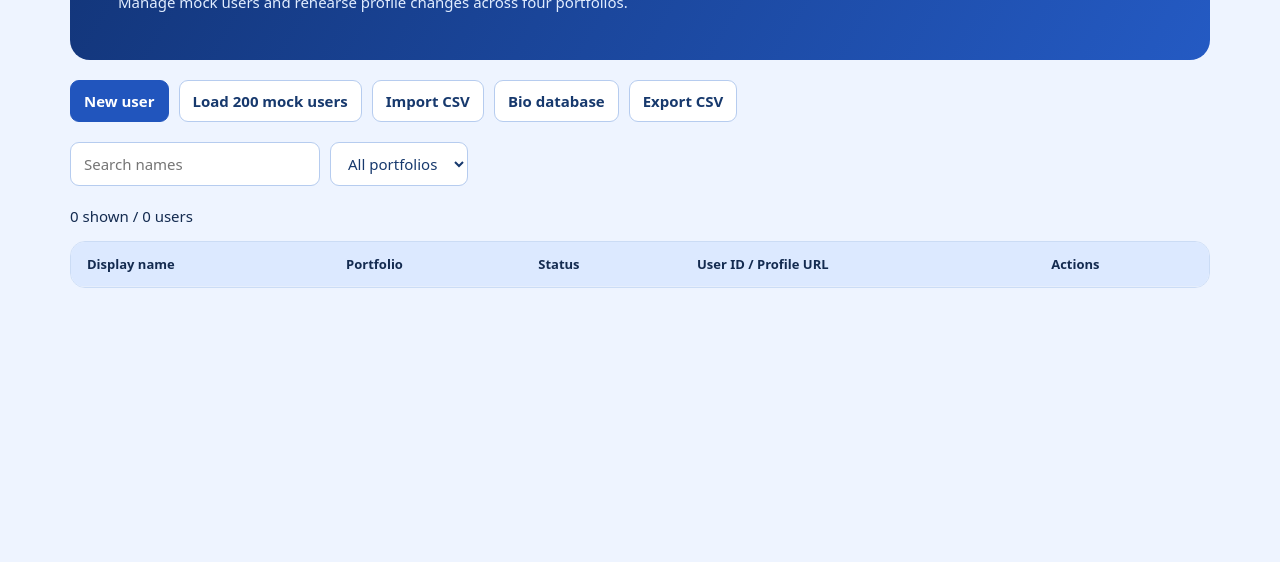
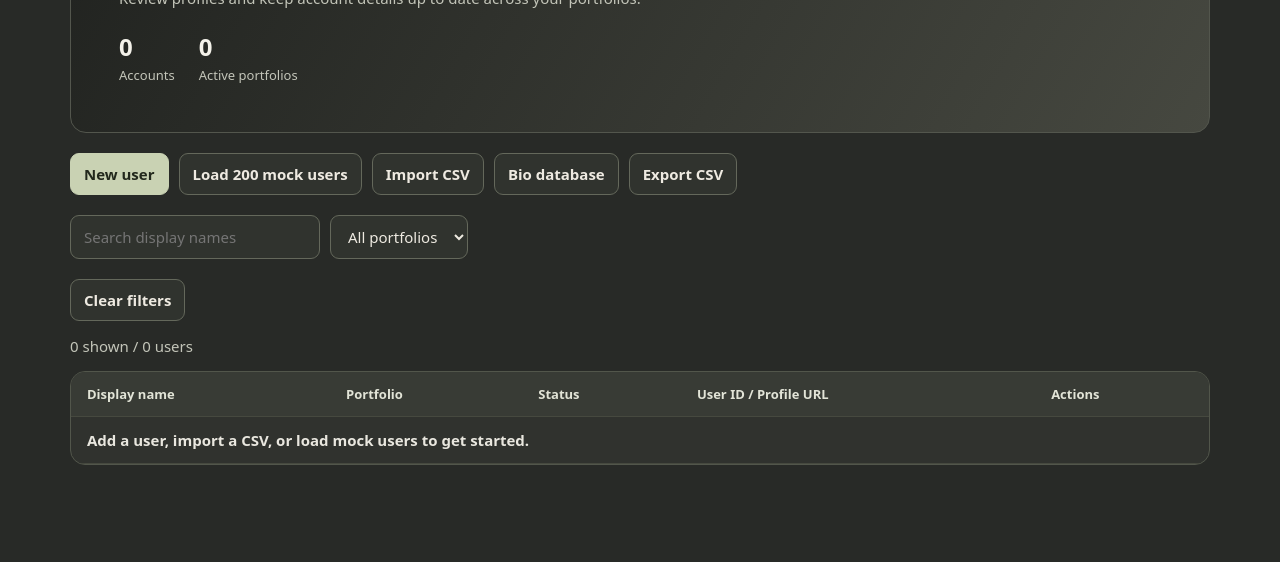
Before and after one commit to Bekono27/fbst, a website: page User-Workspace/index.html in a window 1280 px wide. Shown: the part 238-800 px from the top of the page. Drawn offline with Linux system fonts and the light colour scheme.

Commit message:
Redesign account maintenance with Aurant dark styling

```diff
--- a/User-Workspace/index.html
+++ b/User-Workspace/index.html
@@ -26,11 +26,32 @@ dialog{border:1px solid #b6ccef;border-radius:16px;width:min(510px,94vw);color:#
 dialog::backdrop{background:#10234daa}
 label.field{display:grid;gap:4px;margin:10px 0}
 textarea{min-height:75px}
-</style><header>User Workspace</header><main>
-<section class="hero"><h1>User directory</h1><p>Manage mock users and rehearse profile changes across four portfolios.</p></section>
+
+body{background:#282a27;color:#e9e7df;font-family:"Instrument Sans",system-ui,sans-serif}
+header{background:#191b19;border-bottom:1px solid #383b35;color:#e9e7df;letter-spacing:.14em;font-size:13px}
+.hero{background:linear-gradient(120deg,#20221f,#464840);border:1px solid #53564d;border-radius:16px}
+.hero p,small{color:#c3c5b9}
+button,select,input,textarea{background:#30332e;color:#eeeae1;border-color:#64685b}
+button:hover{background:#43473e}
+button.primary{background:#c9d2b3;border-color:#c9d2b3;color:#22281c}
+button.primary:hover{background:#dce3cd}
+:focus-visible{outline-color:#c9d2b3}
+.panel{background:#30322e;border-color:#52564b}
+th{background:#383b35;color:#e2e4d7}
+th,td{border-bottom-color:#46493f}
+tbody tr:nth-child(even){background:#343730}
+dialog{background:#282b26;color:#eeeae1;border-color:#666b5d}
+dialog::backdrop{background:#11130fd9}
+.metrics{display:flex;flex-wrap:wrap;gap:24px;margin-top:22px}
+.metrics span{display:grid;gap:3px;color:#c3c5b9;font-size:13px}
+.metrics strong{font-size:24px;color:#f3f1e9}
+#notice{color:#c3c5b9}
+@media(max-width:580px){main{padding:16px 12px}.filters>*{width:100%}.toolbar>*{flex:1 1 auto}}
+</style><header>AURANT / SOCIAL STUDIO</header><main>
+<section class="hero"><h1>Account maintenance</h1><p>Review profiles and keep account details up to date across your portfolios.</p><div class="metrics"><span><strong id="account-count">0</strong>Accounts</span><span><strong id="portfolio-count">0</strong>Active portfolios</span></div></section>
 <div class="toolbar"><button class="primary" id="add">New user</button><button id="seed">Load 200 mock users</button><button id="upload">Import CSV</button><input id="file" type="file" accept=".csv" hidden><button id="bio-bank">Bio database</button><button id="export">Export CSV</button></div>
-<div class="filters"><input id="search" aria-label="Search names" placeholder="Search names"><select id="portfolio" aria-label="Filter by portfolio"><option value="">All portfolios</option></select></div>
-<p id="notice" role="status"></p><div class="panel"><table><thead><tr><th>Display name</th><th>Portfolio</th><th>Status</th><th>User ID / Profile URL</th><th>Actions</th></tr></thead><tbody id="rows"></tbody></table></div>
+<div class="filters"><input id="search" aria-label="Search names" placeholder="Search display names"><select id="portfolio" aria-label="Filter by portfolio"><option value="">All portfolios</option></select></div>
+<button id="reset-filters" type="button">Clear filters</button><p id="notice" role="status"></p><div class="panel"><table><thead><tr><th>Display name</th><th>Portfolio</th><th>Status</th><th>User ID / Profile URL</th><th>Actions</th></tr></thead><tbody id="rows"></tbody></table></div>
 </main><dialog id="editor"><form id="form"><h2 id="heading">User profile</h2>
 <label class="field">Display name<input name="name" required></label><label class="field">Latin spelling<input name="latin"></label><label class="field">Portfolio<select name="portfolio"></select></label><label class="field">Category<input name="category" required></label><label class="field">Bio<textarea name="bio"></textarea></label><button type="button" id="random-bio">Random bio</button><label class="field">Profile photo<input id="photo" type="file" accept="image/png,image/jpeg,image/webp,image/gif"></label><img id="preview" alt="Profile photo preview" width="72" height="72" hidden><button type="button" id="remove-photo">Remove photo</button><label class="field">Status<select name="status"><option>Draft</option><option>Rehearsed</option><option>Recorded externally</option><option>Mock Page created</option></select></label><label class="field">User ID<input name="pageId"></label><label class="field">Profile URL<input name="url" type="url"></label>
 <div class="toolbar"><button type="button" id="cancel">Cancel</button><button type="button" id="rehearse">Rehearse creation</button><button type="button" id="create-page">Create mock Page</button><button class="primary">Save user</button></div></form></dialog>
@@ -50,8 +71,15 @@ function render(message) {
   const query = get('search').value.trim().toLocaleLowerCase();
   const portfolio = get('portfolio').value;
   const visible = drafts.filter(d => (!portfolio || d.portfolio === portfolio) && (d.name+' '+d.latin).toLocaleLowerCase().includes(query));
+  get('account-count').textContent = drafts.length;
+  get('portfolio-count').textContent = new Set(drafts.map(draft => draft.portfolio)).size;
   get('notice').textContent = message || visible.length+' shown / '+drafts.length+' users';
   get('rows').replaceChildren();
+  if (!visible.length) {
+    const cell = get('rows').insertRow().insertCell();
+    cell.colSpan = 5;
+    cell.textContent = drafts.length ? 'No accounts match these filters.' : 'Add a user, import a CSV, or load mock users to get started.';
+  }
   for (const draft of visible) {
     const row = get('rows').insertRow();
     const name = row.insertCell();
@@ -180,6 +208,11 @@ get('cancel').onclick = () => editor.close();
 get('add').onclick = () => openDraft();
 get('search').oninput = () => render();
 get('portfolio').onchange = () => render();
+get('reset-filters').onclick = () => {
+  get('search').value = '';
+  get('portfolio').value = '';
+  render();
+};
 
 const first = ['Бат|Bat','Наран|Naran','Саруул|Saruul','Тэмүүлэн|Temuulen','Мөнх|Munkh','Ариун|Ariun','Болор|Bolor','Уянга|Uyanga','Энх|Enkh','Хулан|Khulan'];
 const last = ['Эрдэнэ|Erdene','Туяа|Tuya','Баяр|Bayar','Сүрэн|Suren','Дорж|Dorj','Чулуун|Chuluun','Алтан|Altan','Од|Od','Гэрэл|Gerel','Сайхан|Saikhan','Төгс|Tugs','Билэг|Bileg','Дөл|Dul','Заяа|Zayaa','Хишиг|Khishig','Цэцэг|Tsetseg','Тэнгэр|Tenger','Сондор|Sondor','Далай|Dalai','Оргил|Orgil'];
```
